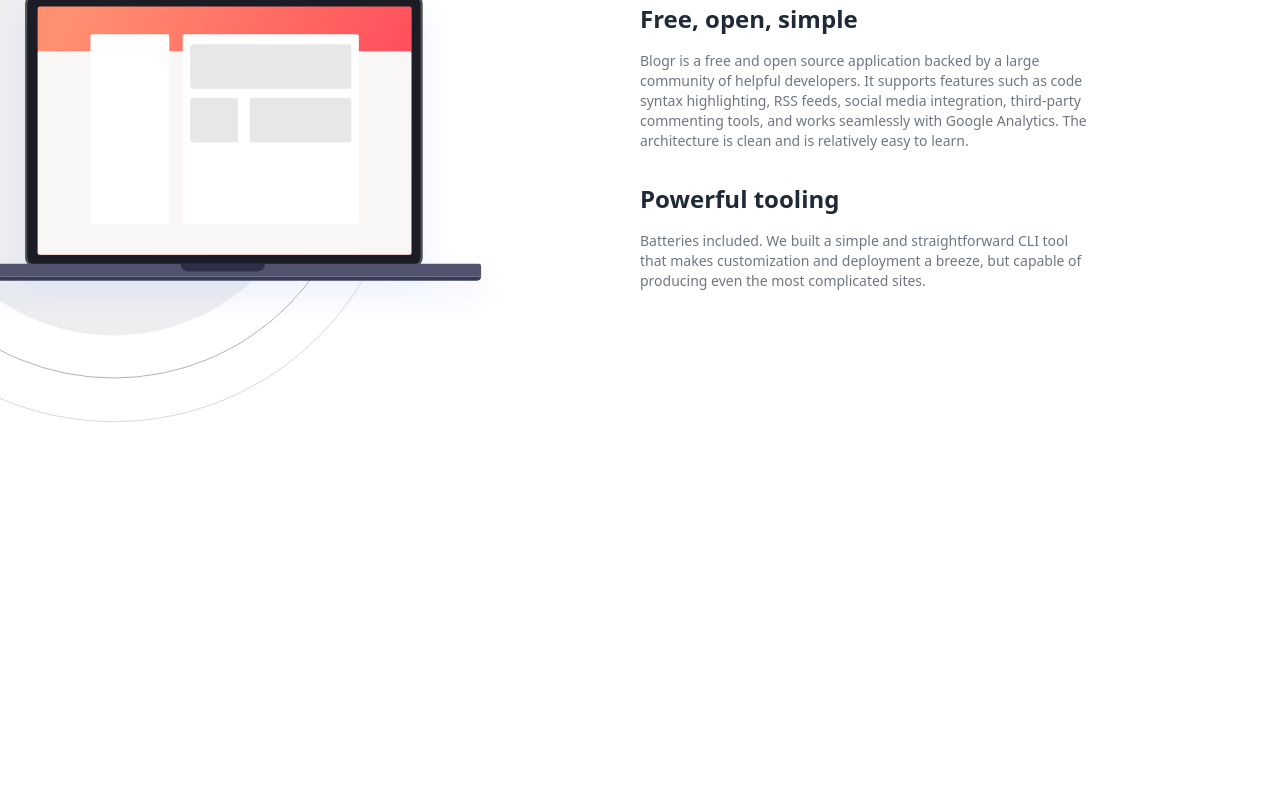
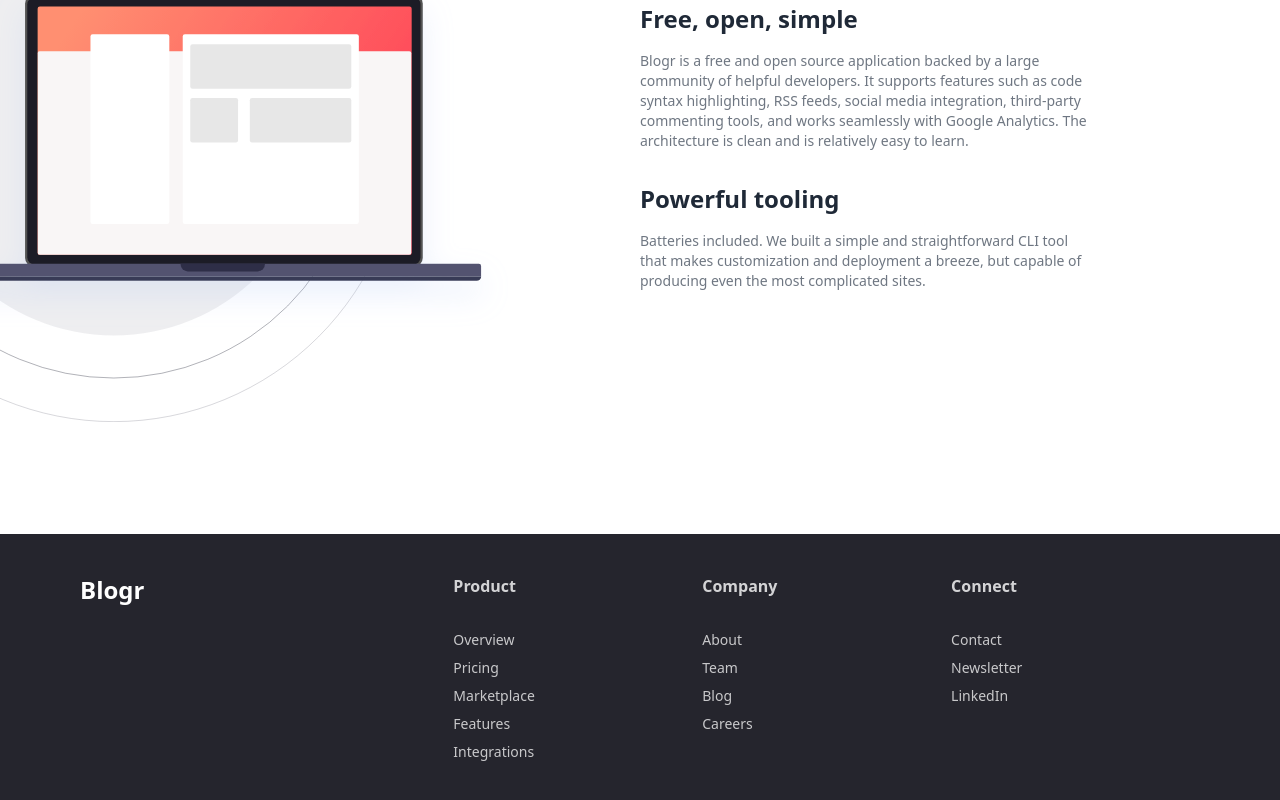
Before and after one commit to rahulkhimsuriya/frontendmentor-blogr-landing-page, a Vue app: page / in a window 1280 px wide. Shown: the part 1862-2662 px from the top of the page. Before the commit the page ends 2396 px from the top, so only its background shows below. Built offline with nearby package versions, Linux system fonts and the light colour scheme.

Commit message:
create footer

```diff
--- a/src/App.vue
+++ b/src/App.vue
@@ -1,13 +1,17 @@
 <template>
   <AppHeader />
+
   <main>
     <AppMainSection />
   </main>
+
+  <AppFooter />
 </template>
 
 <script setup>
 import AppHeader from './components/AppHeader.vue'
 import AppMainSection from './components/AppMainSection.vue'
+import AppFooter from './components/AppFooter.vue'
 </script>
 
 <style></style>
--- /dev/null
+++ b/src/components/AppFooter.vue
@@ -0,0 +1,70 @@
+<template>
+  <footer class="bg-blue-darkest text-white py-10 text-center lg:text-left">
+    <div class="px-4 container mx-auto max-w-6xl">
+      <div class="lg:grid lg:grid-cols-12 space-y-12 lg:space-y-0">
+        <div class="lg:col-span-4">
+          <h2 class="text-2xl font-semibold">Blogr</h2>
+        </div>
+
+        <div
+          class="lg:col-span-8 lg:grid lg:grid-cols-3 space-y-8 lg:space-y-0"
+        >
+          <div>
+            <p class="text-base font-semibold opacity-80">Product</p>
+
+            <ul class="mt-4 lg:mt-8 space-y-2 text-sm">
+              <li class="opacity-75 hover:underline cursor-pointer">
+                Overview
+              </li>
+              <li class="opacity-75 hover:underline cursor-pointer">Pricing</li>
+              <li class="opacity-75 hover:underline cursor-pointer">
+                Marketplace
+              </li>
+              <li class="opacity-75 hover:underline cursor-pointer">
+                Features
+              </li>
+              <li class="opacity-75 hover:underline cursor-pointer">
+                Integrations
+              </li>
+            </ul>
+          </div>
+
+          <div>
+            <p class="text-base font-semibold opacity-80">Company</p>
+
+            <ul class="mt-8 space-y-2 text-sm">
+              <li class="opacity-75 hover:underline cursor-pointer">About</li>
+              <li class="opacity-75 hover:underline cursor-pointer">Team</li>
+              <li class="opacity-75 hover:underline cursor-pointer">Blog</li>
+              <li class="opacity-75 hover:underline cursor-pointer">Careers</li>
+            </ul>
+          </div>
+
+          <div>
+            <p class="text-base font-semibold opacity-80">Connect</p>
+
+            <ul class="mt-8 space-y-2 text-sm">
+              <li class="opacity-75 hover:underline cursor-pointer">Contact</li>
+              <li class="opacity-75 hover:underline cursor-pointer">
+                Newsletter
+              </li>
+              <li class="opacity-75 hover:underline cursor-pointer">
+                LinkedIn
+              </li>
+            </ul>
+          </div>
+        </div>
+      </div>
+    </div>
+  </footer>
+</template>
+
+<script>
+export default {
+  setup() {
+    return {}
+  },
+}
+</script>
+
+<style scoped></style>
```
